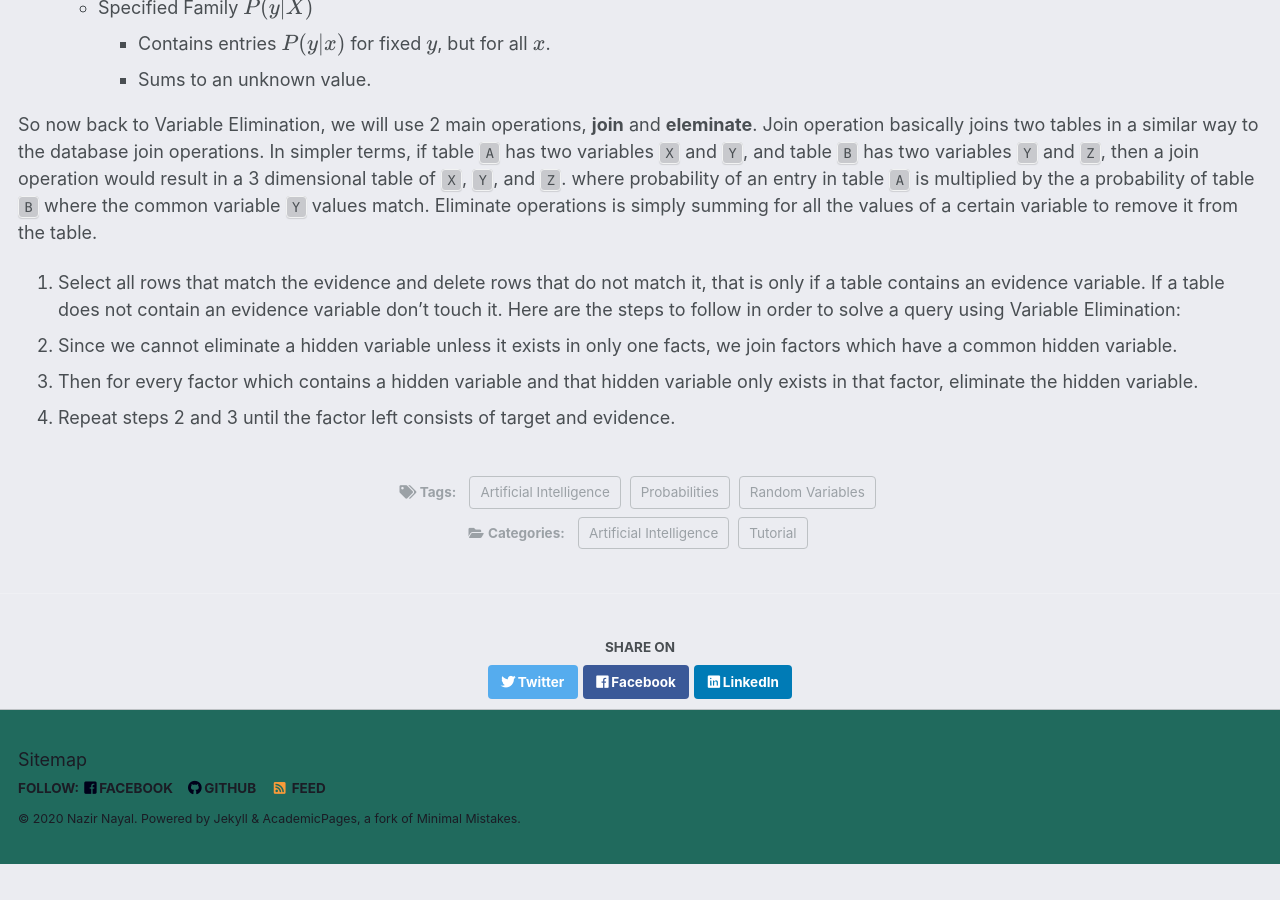
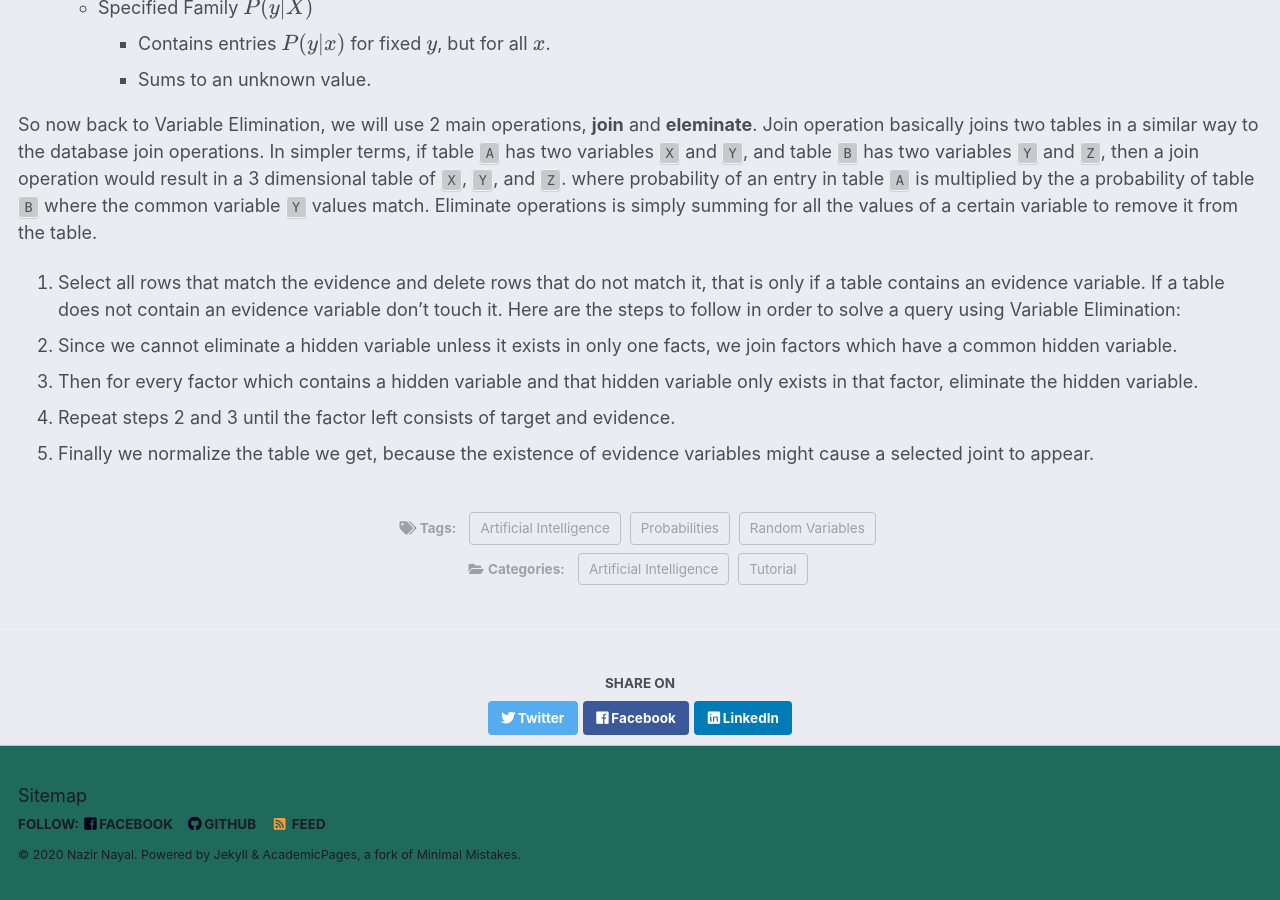
Before and after one commit to NazirNayal8/nazirnayal.github.io, a Jekyll site: the page built from _blog/bayesian_networks.md, in a window 1280 px wide and 900 px high, scrolled down 6175 px. Built offline with Jekyll 4.4.1, drawn with Linux system fonts in a browser that asks for light colours; formulas are drawn with MathJax 3; before the commit the page ends 7039 px from its top, so only the background shows below that.

Commit message:
fix conditionals and complete VE

```diff
--- a/_blog/bayesian_networks.md
+++ b/_blog/bayesian_networks.md
@@ -170,3 +170,4 @@ Here are the steps to follow in order to solve a query using Variable Eliminatio
 2. Since we cannot eliminate a hidden variable unless it exists in only one facts, we join factors which have a common hidden variable.
 3. Then for every factor which contains a hidden variable and that hidden variable only exists in that factor, eliminate the hidden variable.
 4. Repeat steps 2 and 3 until the factor left consists of target and evidence.
+5. Finally we normalize the table we get, because the existence of evidence variables might cause a selected joint to appear.
```
